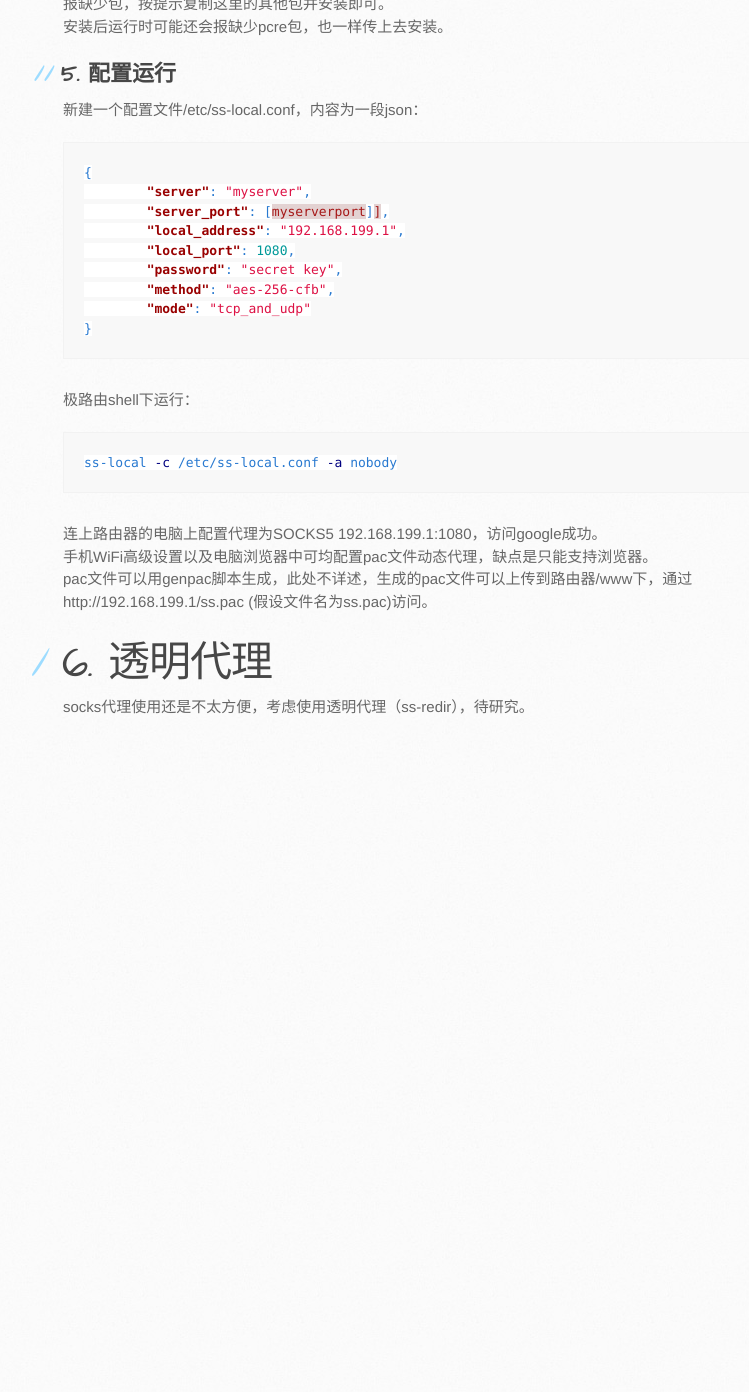
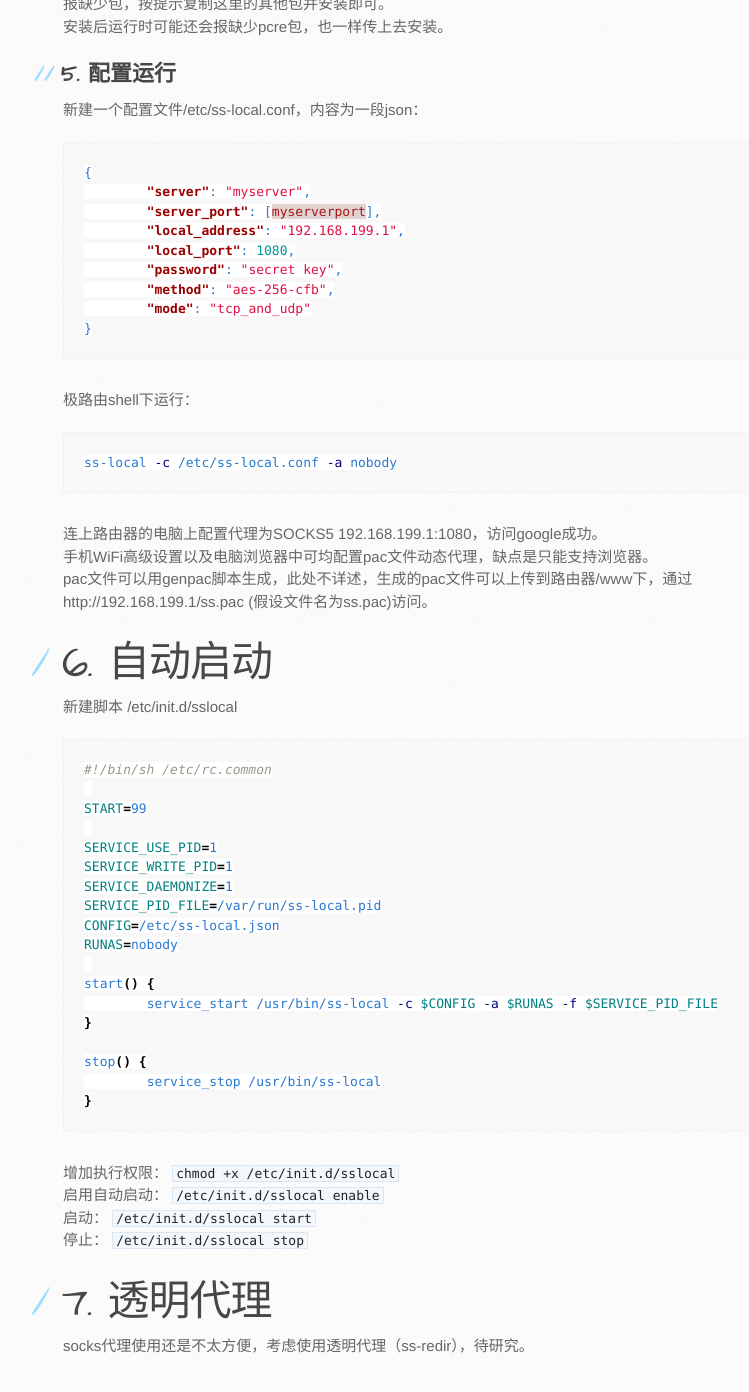
Before and after one commit to PureMug/puremug.github.io, a Jekyll site: the page built from _posts/2019-03-27-为极路由编译ShadowSocks-libev.md, in a window 1280 px wide and 1400 px high, scrolled down 1980 px. Shown: the top 1392 px of the window, without its empty margins (107-856 px from the left). Built offline with Jekyll 4.4.1, drawn with Linux system fonts in a browser that asks for light colours; before the commit the page ends 2741 px from its top, so only the background shows below that.

Commit message:
格式调整

````diff
--- a/_posts/2019-03-27-为极路由编译ShadowSocks-libev.md
+++ b/_posts/2019-03-27-为极路由编译ShadowSocks-libev.md
@@ -77,7 +77,7 @@ make package/shadowsocks-libev/compile V=99
 ```json
 {
 	"server": "myserver",
-	"server_port": [myserverport]],
+	"server_port": [myserverport],
 	"local_address": "192.168.199.1",
 	"local_port": 1080,
 	"password": "secret key",
@@ -93,5 +93,32 @@ ss-local -c /etc/ss-local.conf -a nobody
 手机WiFi高级设置以及电脑浏览器中可均配置pac文件动态代理，缺点是只能支持浏览器。
 pac文件可以用genpac脚本生成，此处不详述，生成的pac文件可以上传到路由器/www下，通过http://192.168.199.1/ss.pac (假设文件名为ss.pac)访问。
 
-# 6. 透明代理
+# 6. 自动启动
+新建脚本 /etc/init.d/sslocal
+```bash
+#!/bin/sh /etc/rc.common
+
+START=99
+
+SERVICE_USE_PID=1
+SERVICE_WRITE_PID=1
+SERVICE_DAEMONIZE=1
+SERVICE_PID_FILE=/var/run/ss-local.pid
+CONFIG=/etc/ss-local.json
+RUNAS=nobody
+
+start() {
+	service_start /usr/bin/ss-local -c $CONFIG -a $RUNAS -f $SERVICE_PID_FILE
+}
+
+stop() {
+	service_stop /usr/bin/ss-local
+}
+```
+增加执行权限： `chmod +x /etc/init.d/sslocal`
+启用自动启动： `/etc/init.d/sslocal enable`
+启动： `/etc/init.d/sslocal start`
+停止： `/etc/init.d/sslocal stop`
+
+# 7. 透明代理
 socks代理使用还是不太方便，考虑使用透明代理（ss-redir），待研究。
````
Also changed, not shown: _posts/2014-06-13-CentOS 6.5点滴记录.md (+1 -2 lines), _posts/2018-05-08-在CentOS 7上安装docker.md (line endings or trailing spaces).
